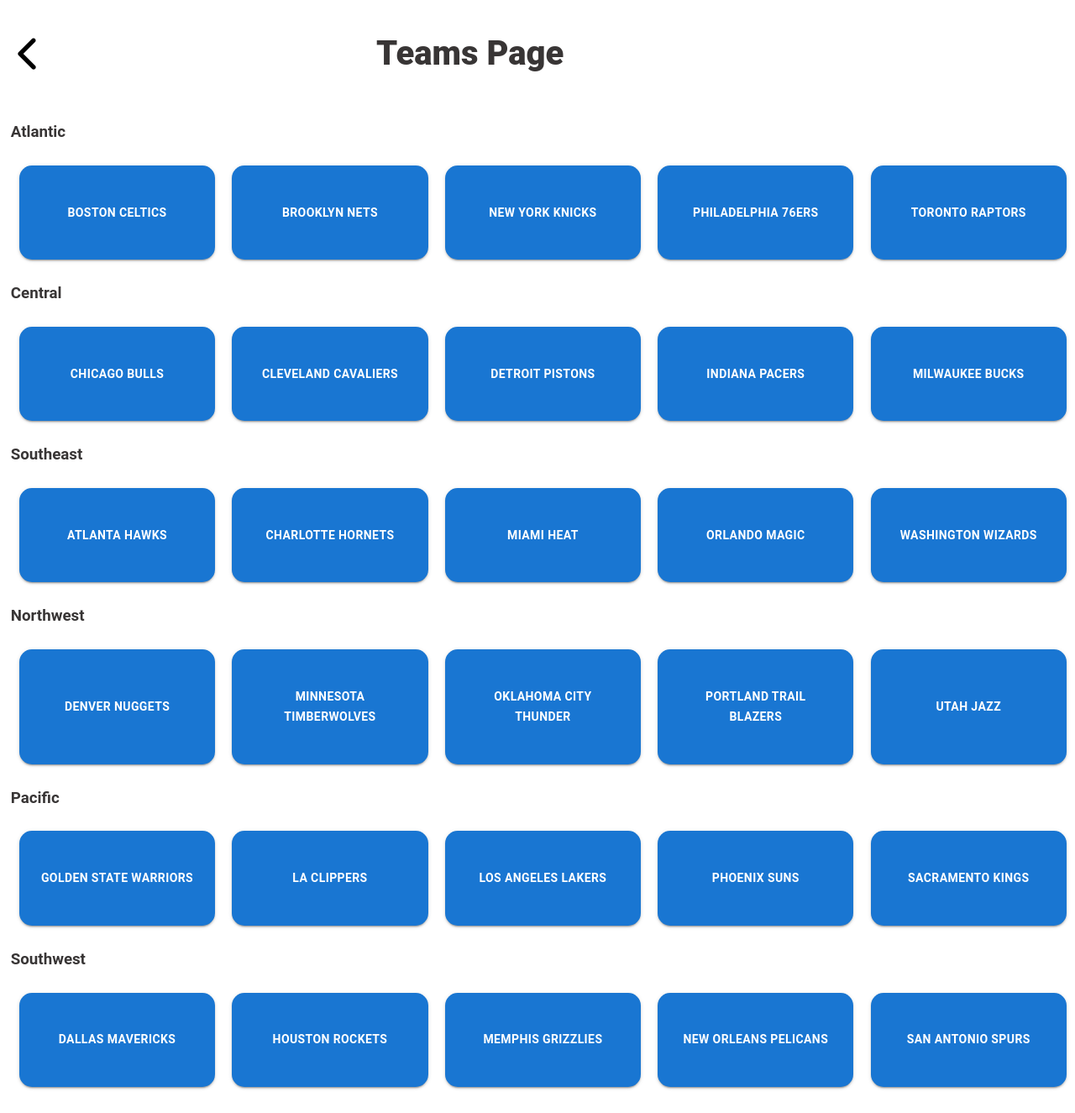
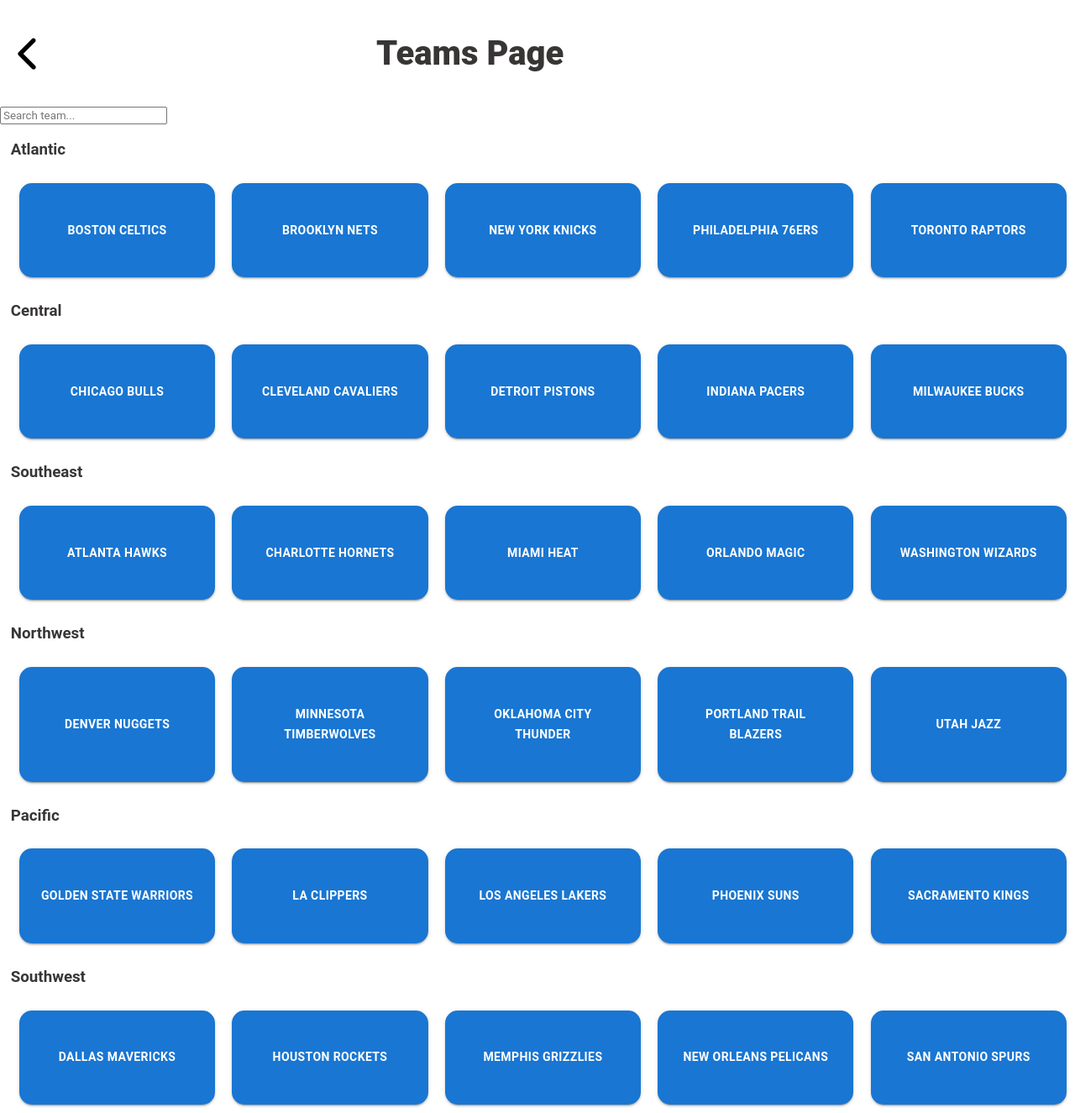
Before and after one commit to ChrisTrannn/Dallas-Mavericks, a React (Create React App) app: page /#/teams in a window 1280 px wide. Shown: the whole page at 84% size. Before the commit the page ends 1304 px from the top, so only its background shows below. Built offline with nearby package versions, Linux system fonts and the light colour scheme.

Commit message:
implementd search feature

```diff
--- a/src/components/teams/Teams.js
+++ b/src/components/teams/Teams.js
@@ -3,6 +3,7 @@
 import React from "react";
 import backButton from '../../assets/backButton.png'
 import { useNavigate } from 'react-router-dom';
+import { useState } from 'react';
 
 const Teams = () => {
     const divisions = {
@@ -15,10 +16,19 @@
     };
 
     const navigate = useNavigate();
+    const [searchQuery, setSearchQuery] = useState('');
 
     const handleClick = (route) => {
         navigate(route, { replace: true });
     };
+
+    const handleSearchChange = (event) => {
+        setSearchQuery(event.target.value);
+    };
+
+    const filteredTeams = Object.values(divisions).flat().filter((team) =>
+        team.toLowerCase().includes(searchQuery.toLowerCase())
+    );
 
     return (
         <div>
@@ -28,15 +38,25 @@
                 <h1>Teams Page</h1>
             </div>
 
+            <input
+                type="text"
+                placeholder="Search team..."
+                value={searchQuery}
+                onChange={handleSearchChange}
+                className="searchBar"
+            />
+
             {Object.entries(divisions).map(([division, teams]) => (
                 <div className='division' key={division}>
                     <h3>{division}</h3>
                     <div className="teamsRow">
-                        {teams.map((team) => (
-                            <Button key={team} className="teamCard" variant="contained" onClick={() => handleClick('/teams')}>
-                                <h4>{team}</h4>
-                            </Button>
-                        ))}
+                        {teams
+                            .filter((team) => team.toLowerCase().includes(searchQuery.toLowerCase()))
+                            .map((team) => (
+                                <Button key={team} className="teamCard" variant="contained" onClick={() => handleClick('/teams')}>
+                                    <h4>{team}</h4>
+                                </Button>
+                            ))}
                     </div>
                 </div>
             ))}
```
